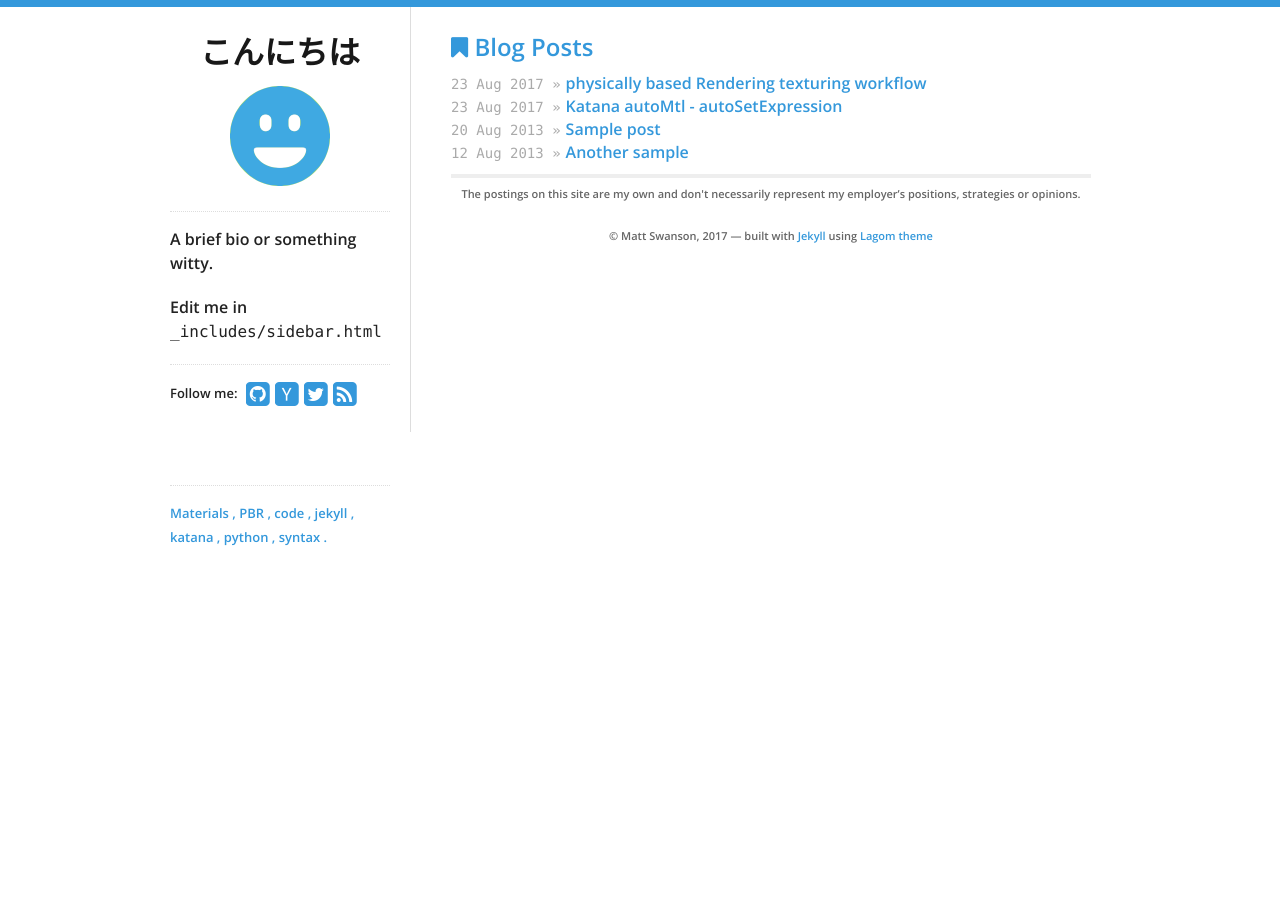
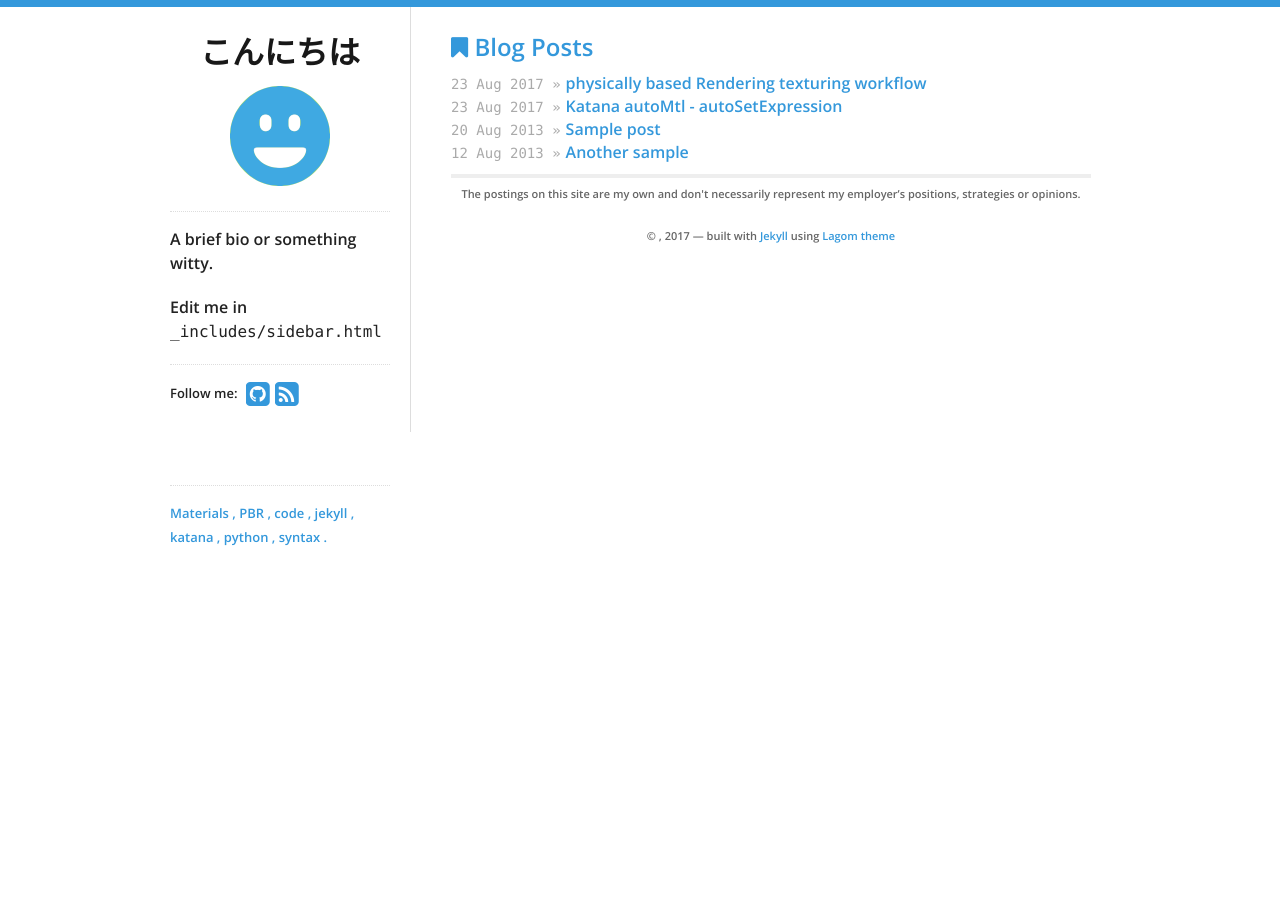
Before and after one commit to yoann01/ktmd, a Jekyll site: the page built from index.html, in a window 1280 px wide. Built offline with Jekyll 4.4.1, drawn with Linux system fonts in a browser that asks for light colours; nearby versions of some CDN libraries; part of the change alters nothing that is shown.

Commit message:
Update theme.yml

```diff
--- a/_data/theme.yml
+++ b/_data/theme.yml
@@ -5,12 +5,12 @@ highlight_color: '#3498db'
 
 # Profile links on the left sidebar, leave blank to ignore
 social:
-  github: swanson
+  github: yoann01
   #bitbucket: philipj
-  hacker_news: swanson
+  #hacker_news: swanson
   #stackexchange: 348619
   #stackoverflow: 348619
-  twitter: _swanson
+  #twitter: _swanson
   #facebook: zuck
   #tumblr: animalygifs
   #linkedin: philipjagielski
@@ -19,9 +19,9 @@ social:
   #flickr: johndoe
 
 # "Hi, I'm _______"
-name: Matt Swanson
-email: test@example.com
-tagline: "weak opinions, strongly held"
+#name: Matt Swanson
+#email: test@example.com
+#tagline: "weak opinions, strongly held"
 
 # Google Analytics key, leave blank to ignore
 google_analytics_key: UA-xxxx-x
```
